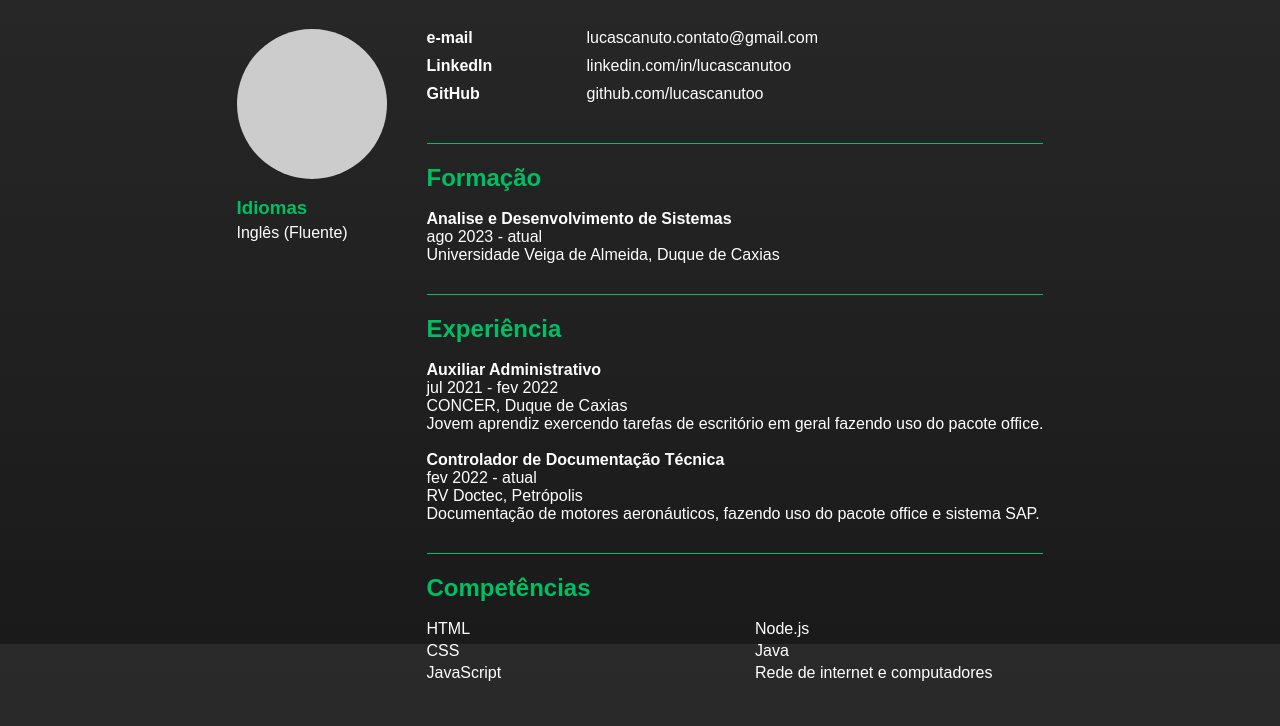
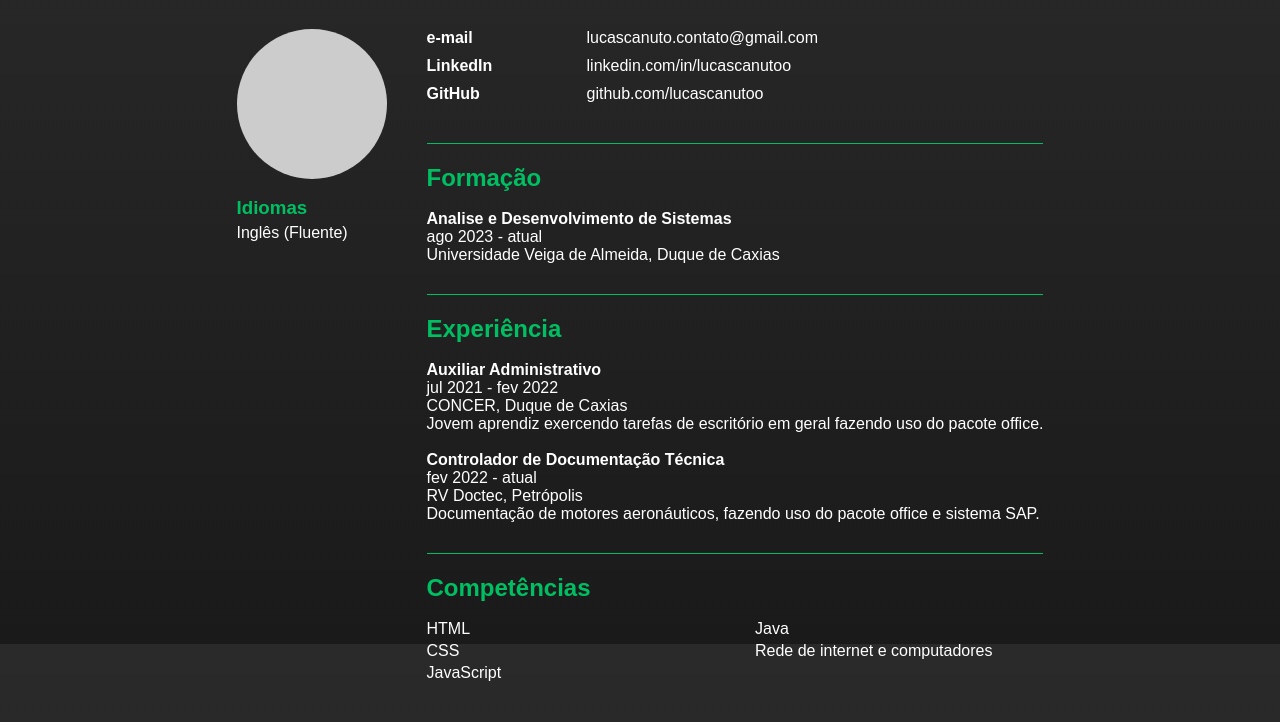
Before and after one commit to lucascanutoo/portfolio-lucas, a plain HTML site: page index.html in a window 1280 px wide. Shown: the part 156-882 px from the top of the page. Drawn offline with Linux system fonts and the light colour scheme.

Commit message:
Atualização de competencias

```diff
--- a/index.html
+++ b/index.html
@@ -71,7 +71,6 @@
             <li>HTML</li>
             <li>CSS</li>
             <li>JavaScript</li>
-            <li>Node.js</li>
             <li>Java</li>
             <li>Rede de internet e computadores</li>
         </ul>
```
